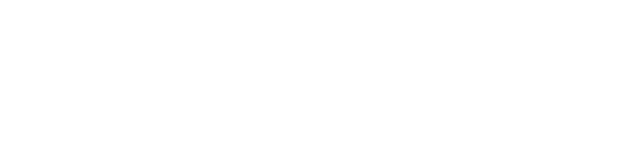
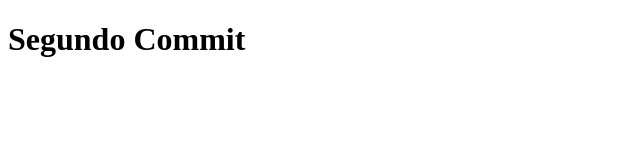
Before and after one commit to pedroemilio17/Aula-GIT, a plain HTML site: page index.html in a window 1280 px wide. Shown: the whole page, without its empty margins (0-640 px from the left). Drawn offline with Linux system fonts and the light colour scheme.

Commit message:
Segundo Commit

```diff
--- a/index.html
+++ b/index.html
@@ -6,6 +6,6 @@
     <title>Document</title>
 </head>
 <body>
-
+    <h1>Segundo Commit</h1>
 </body>
 </html>
```
